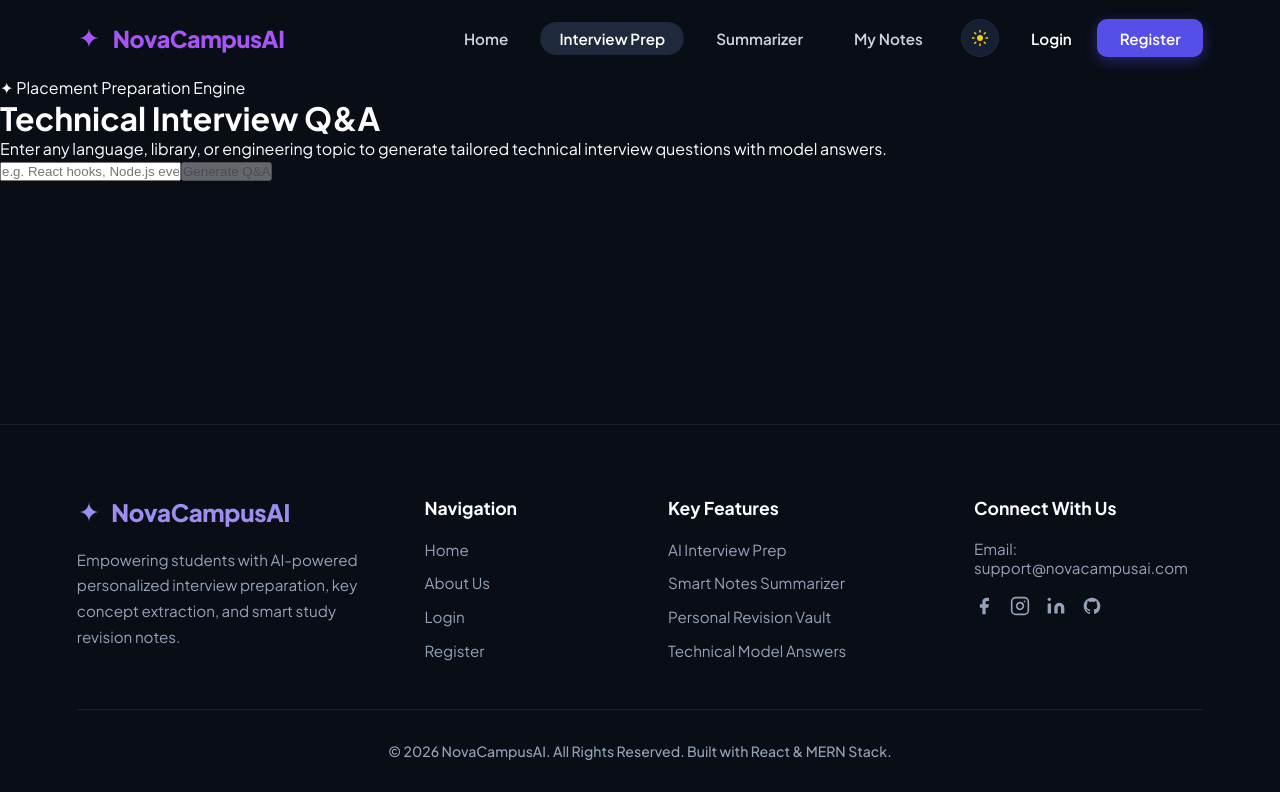
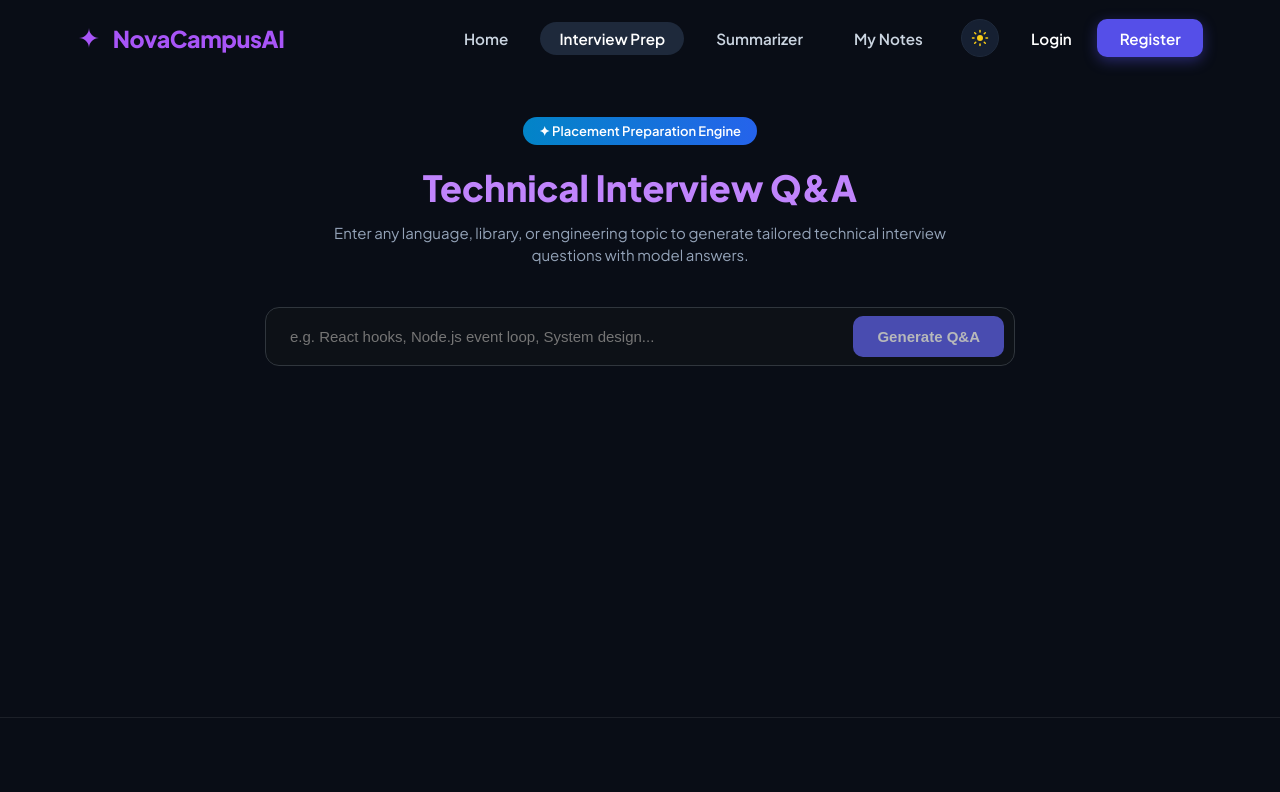
Before and after one commit to khushichabhadiya2812/NovaCampusAI, a React (Vite) app in the folder frontend/: page /interview-prep in a window 1280 px wide. Shown: the top 792 px of the page. Built offline with nearby package versions, Linux system fonts and the light colour scheme.

Commit message:
fix: restore beautiful ui with inline styles

```diff
--- a/frontend/src/pages/InterviewPrep.jsx
+++ b/frontend/src/pages/InterviewPrep.jsx
@@ -8,7 +8,6 @@ const InterviewPrep = () => {
   const [error, setError] = useState('');
   const [saveStatus, setSaveStatus] = useState('');
 
-  // 1. AI Q&A generate karne ka logic (Loading state ke sath)
   const handleGenerate = async (e) => {
     e.preventDefault();
     if (!topic.trim()) return;
@@ -20,105 +19,190 @@ const InterviewPrep = () => {
 
     try {
       const res = await API.post('/ai/interview-prep', { topic });
-      // Backend response structure ke hisab se data set karein
       setResult(res.data.response || res.data.result || res.data);
     } catch (err) {
       console.error(err);
-      setError('AI generation failed. Please try again.');
+      setError('AI generation failed');
     } finally {
       setLoading(false);
     }
   };
 
-  // 2. Result ko direct "My Notes" me save karne ka logic
   const handleSaveToNotes = async () => {
     if (!result) return;
     try {
-      setSaveStatus('Saving to notes...');
+      setSaveStatus('Saving...');
       await API.post('/notes', {
         title: `Interview Prep: ${topic}`,
         content: typeof result === 'string' ? result : JSON.stringify(result, null, 2)
       });
-      setSaveStatus('Saved to My Notes successfully! 🎉');
-      setTimeout(() => setSaveStatus(''), 3500);
+      setSaveStatus('Saved to My Notes! ✓');
+      setTimeout(() => setSaveStatus(''), 3000);
     } catch (err) {
       console.error(err);
-      setSaveStatus('Failed to save note. Please try again.');
+      setSaveStatus('Failed to save note');
     }
   };
 
   return (
-    <div className="min-h-screen bg-[#0d1117] text-gray-100 flex flex-col items-center py-12 px-4 sm:px-6">
-      <div className="w-full max-w-3xl space-y-8">
+    <div style={{ minHeight: '80vh', padding: '40px 20px', display: 'flex', flexDirection: 'column', alignItems: 'center' }}>
 
-        {/* Header Tag */}
-        <div className="text-center space-y-3">
-          <span className="inline-block px-3 py-1 bg-purple-900/60 border border-purple-500/40 text-purple-300 rounded-full text-xs font-semibold tracking-wide">
+      {/* Badge */}
+      <div style={{
+        background: 'linear-gradient(90deg, #0284c7, #2563eb)',
+        color: '#ffffff',
+        padding: '6px 16px',
+        borderRadius: '20px',
+        fontSize: '13px',
+        fontWeight: '600',
+        marginBottom: '20px',
+        display: 'inline-flex',
+        alignItems: 'center',
+        gap: '6px'
+      }}>
         ✦ Placement Preparation Engine
-          </span>
-          <h1 className="text-3xl sm:text-4xl font-extrabold text-transparent bg-clip-text bg-gradient-to-r from-purple-400 to-indigo-300">
+      </div>
+
+      {/* Title */}
+      <h1 style={{
+        fontSize: '36px',
+        fontWeight: '800',
+        color: '#c084fc',
+        margin: '0 0 12px 0',
+        textAlign: 'center'
+      }}>
         Technical Interview Q&A
       </h1>
-          <p className="text-sm text-gray-400 max-w-lg mx-auto">
+
+      <p style={{
+        color: '#94a3b8',
+        fontSize: '15px',
+        maxWidth: '650px',
+        textAlign: 'center',
+        margin: '0 0 40px 0',
+        lineHeight: '1.5'
+      }}>
         Enter any language, library, or engineering topic to generate tailored technical interview questions with model answers.
       </p>
-        </div>
 
-        {/* Search Input Box */}
-        <form onSubmit={handleGenerate} className="flex flex-col sm:flex-row gap-3">
+      {/* Input Form Box */}
+      <form onSubmit={handleGenerate} style={{
+        width: '100%',
+        maxWidth: '750px',
+        background: '#0d1117',
+        border: '1px solid #30363d',
+        borderRadius: '14px',
+        padding: '8px 10px',
+        display: 'flex',
+        alignItems: 'center',
+        gap: '12px'
+      }}>
         <input
           type="text"
           value={topic}
           onChange={(e) => setTopic(e.target.value)}
           placeholder="e.g. React hooks, Node.js event loop, System design..."
-            className="flex-1 px-4 py-3 bg-[#161b22] border border-gray-700 rounded-lg text-white placeholder-gray-500 focus:outline-none focus:border-purple-500 transition"
+          style={{
+            flex: 1,
+            background: 'transparent',
+            border: 'none',
+            outline: 'none',
+            color: '#f0f6fc',
+            fontSize: '15px',
+            padding: '10px 14px'
+          }}
         />
         <button
           type="submit"
           disabled={loading || !topic.trim()}
-            className="px-6 py-3 bg-purple-600 hover:bg-purple-700 disabled:opacity-50 text-white font-medium rounded-lg transition duration-200 cursor-pointer disabled:cursor-not-allowed whitespace-nowrap"
+          style={{
+            background: '#6366f1',
+            color: '#ffffff',
+            border: 'none',
+            borderRadius: '10px',
+            padding: '12px 24px',
+            fontSize: '15px',
+            fontWeight: '600',
+            cursor: loading ? 'not-allowed' : 'pointer',
+            opacity: loading || !topic.trim() ? 0.7 : 1,
+            transition: 'background 0.2s',
+            whiteSpace: 'nowrap'
+          }}
         >
           {loading ? 'Generating Q&A...' : 'Generate Q&A'}
         </button>
       </form>
 
-        {/* Error Message */}
+      {/* Error Card */}
       {error && (
-          <div className="p-4 bg-red-950/40 border border-red-800 text-red-300 rounded-lg text-sm">
+        <div style={{
+          width: '100%',
+          maxWidth: '750px',
+          marginTop: '24px',
+          background: 'rgba(239, 68, 68, 0.1)',
+          border: '1px solid rgba(239, 68, 68, 0.4)',
+          color: '#f87171',
+          padding: '14px 18px',
+          borderRadius: '10px',
+          fontSize: '14px'
+        }}>
           {error}
         </div>
       )}
 
-        {/* Output & Save Section */}
+      {/* Result Display Card */}
       {result && (
-          <div className="p-6 bg-[#161b22] border border-gray-800 rounded-xl space-y-4">
-            <div className="flex justify-between items-center border-b border-gray-800 pb-3">
-              <h2 className="text-lg font-semibold text-purple-300">Generated Questions & Solutions</h2>
+        <div style={{
+          width: '100%',
+          maxWidth: '750px',
+          marginTop: '28px',
+          background: '#161b22',
+          border: '1px solid #30363d',
+          borderRadius: '14px',
+          padding: '24px'
+        }}>
+          <div style={{
+            display: 'flex',
+            justifyContent: 'space-between',
+            alignItems: 'center',
+            borderBottom: '1px solid #30363d',
+            paddingBottom: '12px',
+            marginBottom: '16px'
+          }}>
+            <h3 style={{ margin: 0, color: '#c084fc', fontSize: '18px' }}>Model Questions & Solutions</h3>
+            <div style={{ display: 'flex', alignItems: 'center', gap: '10px' }}>
+              {saveStatus && <span style={{ fontSize: '13px', color: '#4ade80' }}>{saveStatus}</span>}
               <button
                 type="button"
                 onClick={handleSaveToNotes}
-                className="px-3.5 py-1.5 bg-indigo-600 hover:bg-indigo-700 text-white text-xs sm:text-sm font-medium rounded-md transition cursor-pointer"
+                style={{
+                  background: '#2563eb',
+                  color: '#fff',
+                  border: 'none',
+                  borderRadius: '6px',
+                  padding: '7px 14px',
+                  fontSize: '13px',
+                  fontWeight: '500',
+                  cursor: 'pointer'
+                }}
               >
                 Save to My Notes
               </button>
             </div>
+          </div>
 
-            {/* Save Status Message */}
-            {saveStatus && (
-              <p className="text-xs font-medium text-emerald-400">
-                {saveStatus}
-              </p>
-            )}
-
-            {/* Result Content */}
-            <div className="text-sm text-gray-300 leading-relaxed whitespace-pre-wrap font-sans">
+          <div style={{
+            color: '#e6edf3',
+            fontSize: '14.5px',
+            lineHeight: '1.7',
+            whiteSpace: 'pre-wrap'
+          }}>
             {typeof result === 'string' ? result : JSON.stringify(result, null, 2)}
           </div>
         </div>
       )}
 
     </div>
-    </div>
   );
 };
 
```
Lines whose indentation alone changed are shown as unchanged.
